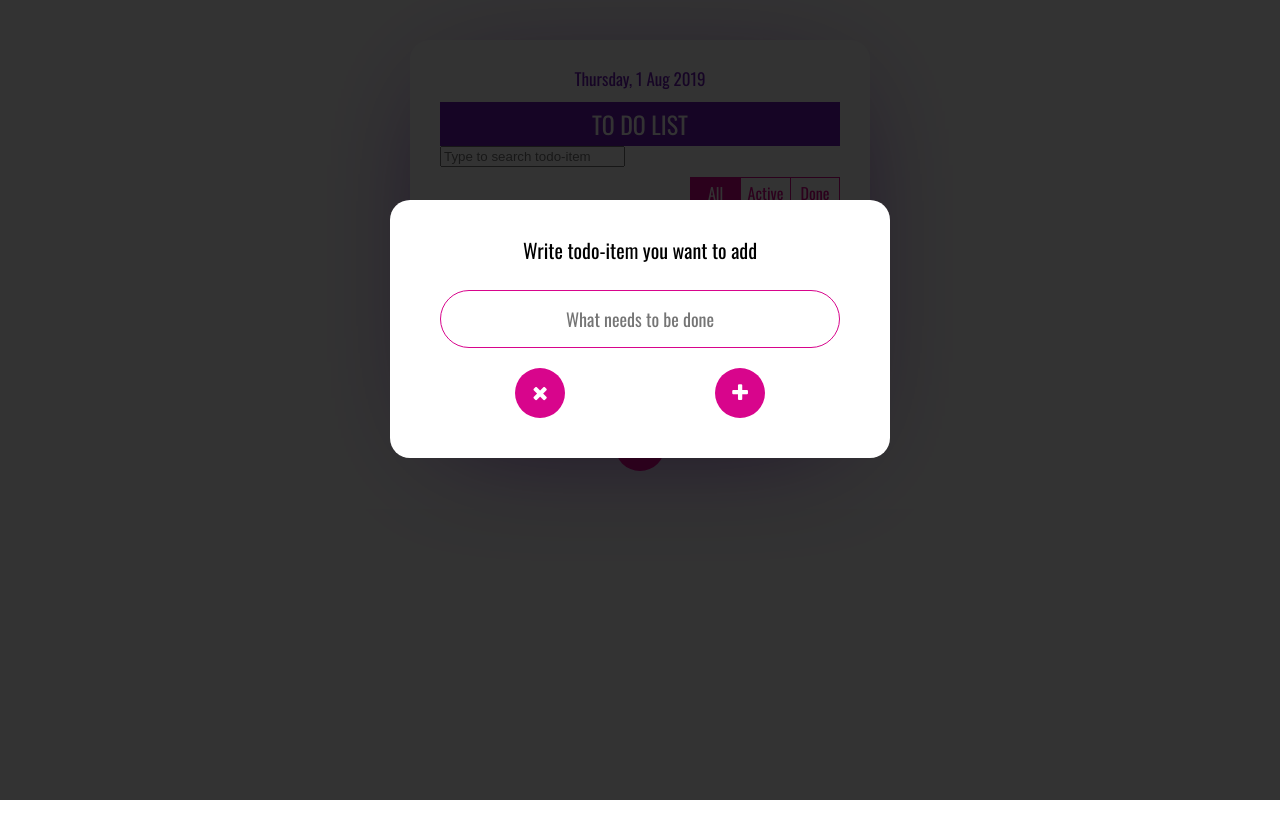
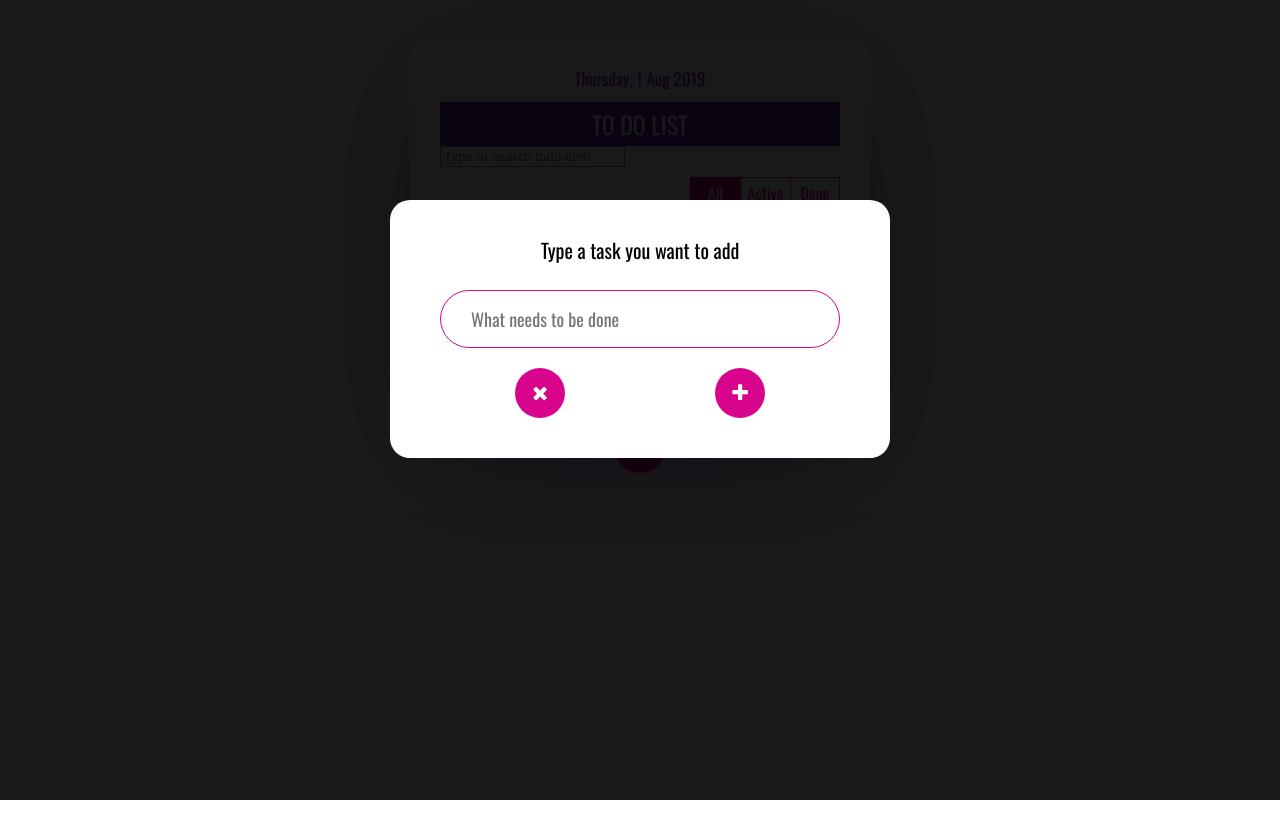
Before and after one commit to odyksa/TodoList-v-2, a React (Create React App) app: page / in a window 1280 px wide. Both pictures are taken after a click on the button 640 px from the left and 446 px from the top of the page. Built offline with nearby package versions, Linux system fonts and the light colour scheme.

Commit message:
edit counters

```diff
--- a/src/App.jsx
+++ b/src/App.jsx
@@ -176,12 +176,6 @@ class App extends Component {
                 <Counters todosArr={todosArr} />
                 {/* /counters */}
 
-                {/* add-item-form */}
-                {/* <AddItemForm
-                    onAddTodoItem={this.addTodoItem}
-                /> */}
-                {/* /add-item-form */}
-
                 {/* button add item */}
                 <button
                     className="btn-add-item"
--- a/src/components/AddItemForm/AddItemForm.css
+++ b/src/components/AddItemForm/AddItemForm.css
@@ -5,12 +5,11 @@
 .add-item-form input {
     width: 100%;
     border: 1px solid #d8058c;
-    padding: 15px;
+    padding: 15px 30px;
     box-sizing: border-box;
     border-radius: 50px;
     font-family: Oswald, Arial, Helvetica, sans-serif;
     font-size: 18px;
-    text-align: center;
 }
 
 .add-item-form input:focus {
--- a/src/components/AddItemForm/AddItemForm.jsx
+++ b/src/components/AddItemForm/AddItemForm.jsx
@@ -9,8 +9,13 @@ class AddItemForm extends Component {
         };
     }
 
+    componentDidMount = () => {
+        this.input.focus();
+    }
+
     handleChangeLabel = (e) => {
         const newLabel = e.target.value;
+
 
         this.setState({
             label: newLabel
@@ -43,6 +48,7 @@ class AddItemForm extends Component {
                     placeholder="What needs to be done"
                     onChange={this.handleChangeLabel}
                     value={this.state.label}
+                    ref={(input) => { this.input = input; }}
                 />
                 <div className="buttons">
                     <button
--- a/src/components/Counters/Counters.css
+++ b/src/components/Counters/Counters.css
@@ -1,7 +1,5 @@
 .counters {
     color: #d8058c;
-    font-size: 14px;
-    display: flex;
-    justify-content: flex-start;
+    font-size: 16px;
     margin-bottom: 20px;
 }
--- a/src/components/Counters/Counters.jsx
+++ b/src/components/Counters/Counters.jsx
@@ -8,7 +8,7 @@ function Counters({ todosArr }) {
 
     return (
         <div className="counters">
-            {`Items ${todosArr.length} | Active ${active} | Done ${done}`}
+            {`All ${todosArr.length} | Active ${active} | Done ${done}`}
         </div>
     );
 }
--- a/src/components/PopUp/PopUp.css
+++ b/src/components/PopUp/PopUp.css
@@ -7,7 +7,7 @@
     right: 0;
     bottom: 0;
     margin: auto;
-    background-color: rgba(0,0,0, 0.8);
+    background-color: rgba(0,0,0, 0.9);
 }
 
 .popup-inner {
--- a/src/components/PopUp/PopUp.jsx
+++ b/src/components/PopUp/PopUp.jsx
@@ -7,7 +7,7 @@ function PopUp({ onTogglePopUp, onAddTodoItem }) {
     return (
         <div className='popup'>
             <div className='popup-inner'>
-                <h1 className="popup-title">Write todo-item you want to add</h1>
+                <h1 className="popup-title">Type a task you want to add</h1>
                 <AddItemForm
                     onTogglePopUp={onTogglePopUp}
                     onAddTodoItem={onAddTodoItem}
```
